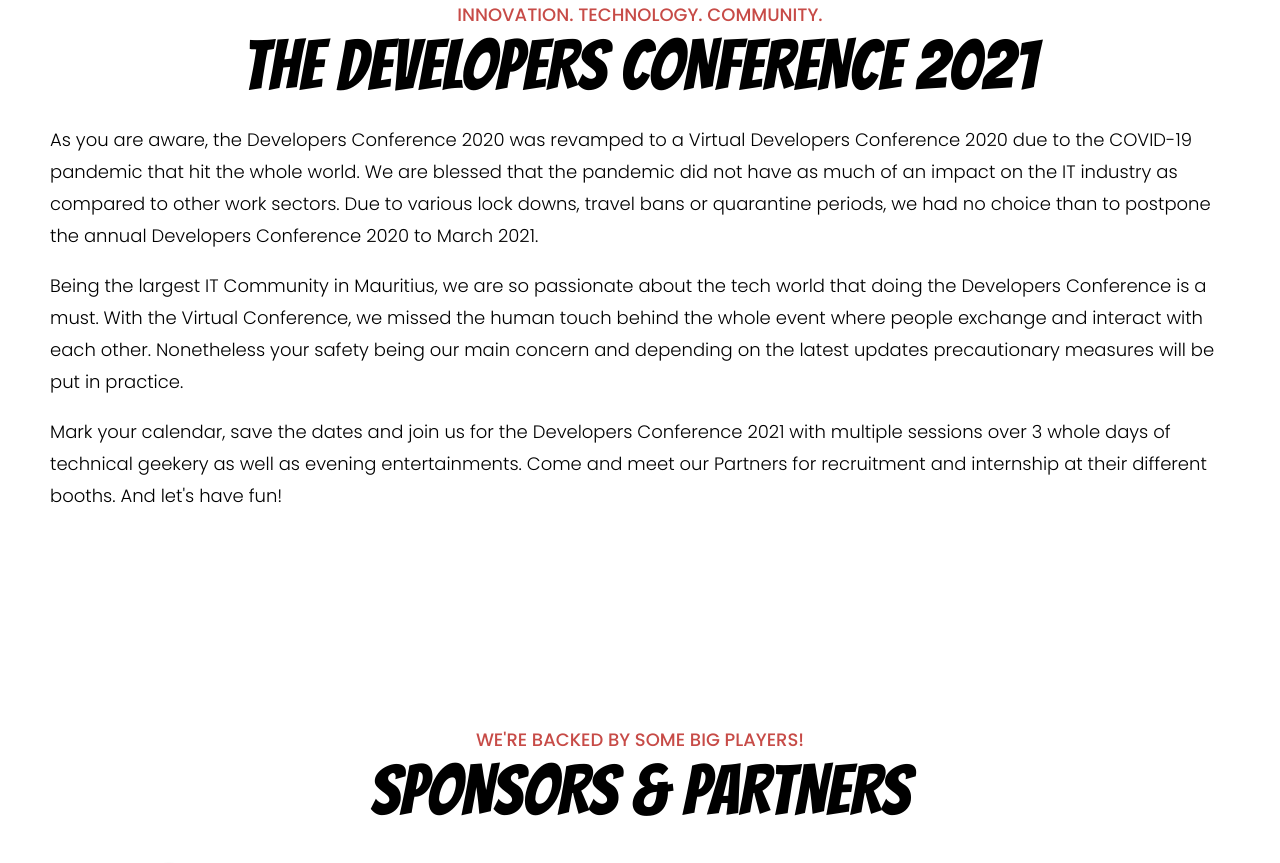
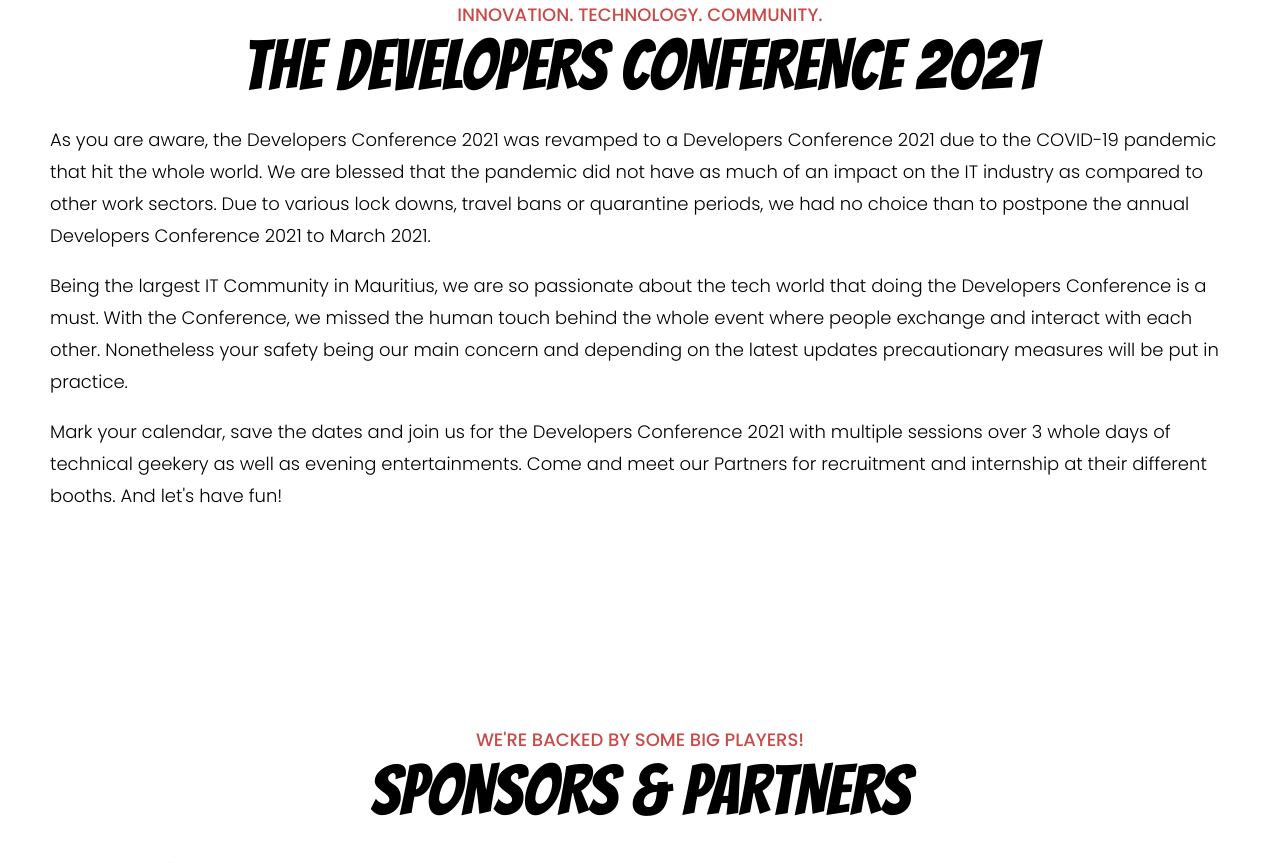
Before and after one commit to mscraftsman/devcon2021-web, a Vue app: page / in a window 1280 px wide. Shown: the part 920-1783 px from the top of the page. Built offline with nearby package versions, Linux system fonts and the light colour scheme; what v-tooltip, vue-js-modal would draw is missing.

Commit message:
😜 adjust year and remove virtual nature

```diff
--- a/public/index.html
+++ b/public/index.html
@@ -4,7 +4,7 @@
     <meta charset="utf-8" />
     <meta http-equiv="X-UA-Compatible" content="IE=edge" />
     <meta name="viewport" content="width=device-width,initial-scale=1.0" />
-    <meta name="description" content="The 2020 edition of the Developers Conference is going to be virtual. Over 3 days we are hosting sessions on latest technology in 4 tracks." />
+    <meta name="description" content="The 2021 edition of the Developers Conference is going to be virtual. Over 3 days we are hosting sessions on latest technology in 4 tracks." />
     <link rel="preconnect" href="https://spreadsheets.google.com" />
     <link rel="preconnect" href="https://fonts.gstatic.com" />
     <link
@@ -77,7 +77,7 @@
       href="/favicon/favicon-128.png"
       sizes="128x128"
     />
-    <meta name="application-name" content="Developers Conference 2020" />
+    <meta name="application-name" content="Developers Conference 2021" />
     <meta name="msapplication-TileColor" content="#FFFFFF" />
     <meta
       name="msapplication-TileImage"
@@ -104,7 +104,7 @@
       href="https://fonts.googleapis.com/css2?family=Bangers&family=Nunito:wght@200;300;400;700;800&display=swap&family=Poppins:wght@300;500;600;700&display=swap"
       rel="stylesheet"
     />
-    <title>Virtual Developers Conference 2020 | MSCC</title>
+    <title>Developers Conference 2021 | MSCC</title>
   </head>
   <body>
     <noscript>
--- a/src/components/home/IntroComponent.vue
+++ b/src/components/home/IntroComponent.vue
@@ -7,7 +7,7 @@
       </svg>
     </div>
     <div class="image">
-      <img src="/intro.png" alt="Virtual Developers Conference 2020 in Mauritius from 9th to 11th September" />
+      <img src="/intro.png" alt="Developers Conference 2021 in Mauritius from 9th to 11th September" />
     </div>
   </div>
 </template>
--- a/src/components/home/ScheduleComponent.vue
+++ b/src/components/home/ScheduleComponent.vue
@@ -431,7 +431,7 @@ export default {
     },
     isKeynote(programme) {
       if (
-        programme.startsAt == "2020-09-09T09:00:00" &&
+        programme.startsAt == "2021-09-09T09:00:00" &&
         programme.roomId == "12900"
       ) {
         return "keynote";
--- a/src/components/home/TextComponent.vue
+++ b/src/components/home/TextComponent.vue
@@ -6,18 +6,18 @@
         <h2 class="title">The Developers Conference 2021</h2>
         <div class="content">
           <p>
-            As you are aware, the Developers Conference 2020 was revamped
-            to a Virtual Developers Conference 2020 due to the COVID-19 pandemic
+            As you are aware, the Developers Conference 2021 was revamped
+            to a Developers Conference 2021 due to the COVID-19 pandemic
             that hit the whole world. We are blessed that the pandemic did not
             have as much of an impact on the IT industry as compared to other work
             sectors. Due to various lock downs, travel bans or quarantine periods,
-            we had no choice than to postpone the annual Developers Conference 2020
+            we had no choice than to postpone the annual Developers Conference 2021
             to March 2021.
           </p>
           <p>
             Being the largest IT Community in Mauritius, we are so passionate about
             the tech world that doing the Developers Conference is a must. With the
-            Virtual Conference, we missed the human touch behind the whole event
+            Conference, we missed the human touch behind the whole event
             where people exchange and interact with each other. Nonetheless your
             safety being our main concern and depending on the latest updates
             precautionary measures will be put in practice.
--- a/src/views/AgendaSessionize.vue
+++ b/src/views/AgendaSessionize.vue
@@ -431,7 +431,7 @@ export default {
     },
     isKeynote(programme) {
       if (
-        programme.startsAt == "2020-09-09T09:00:00" &&
+        programme.startsAt == "2021-09-09T09:00:00" &&
         programme.roomId == "12900"
       ) {
         return "keynote";
```
Also changed, not shown: package.json (+6 -6 lines), public/manifest.json, 1 other file (tests, documents, lock files or other folders).
